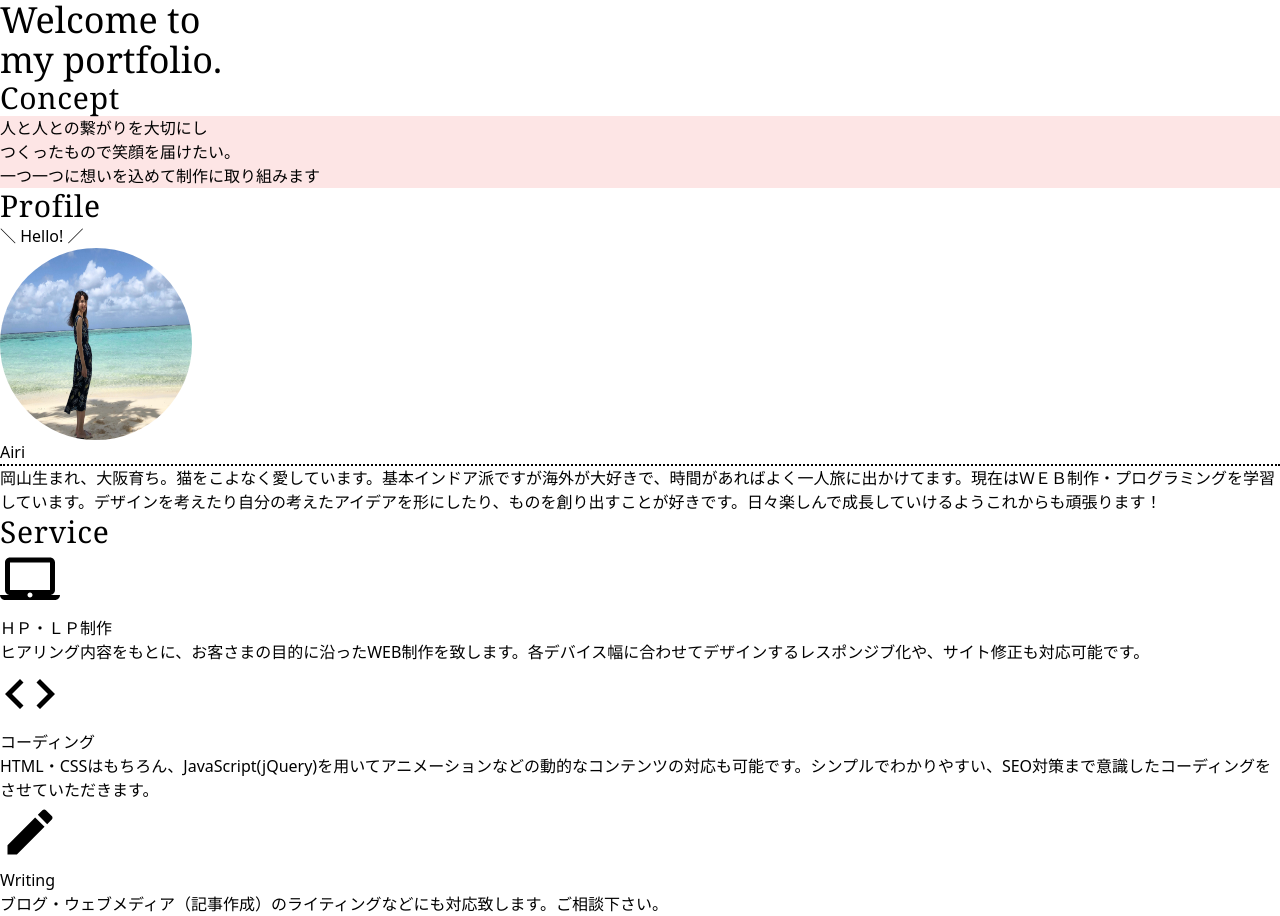
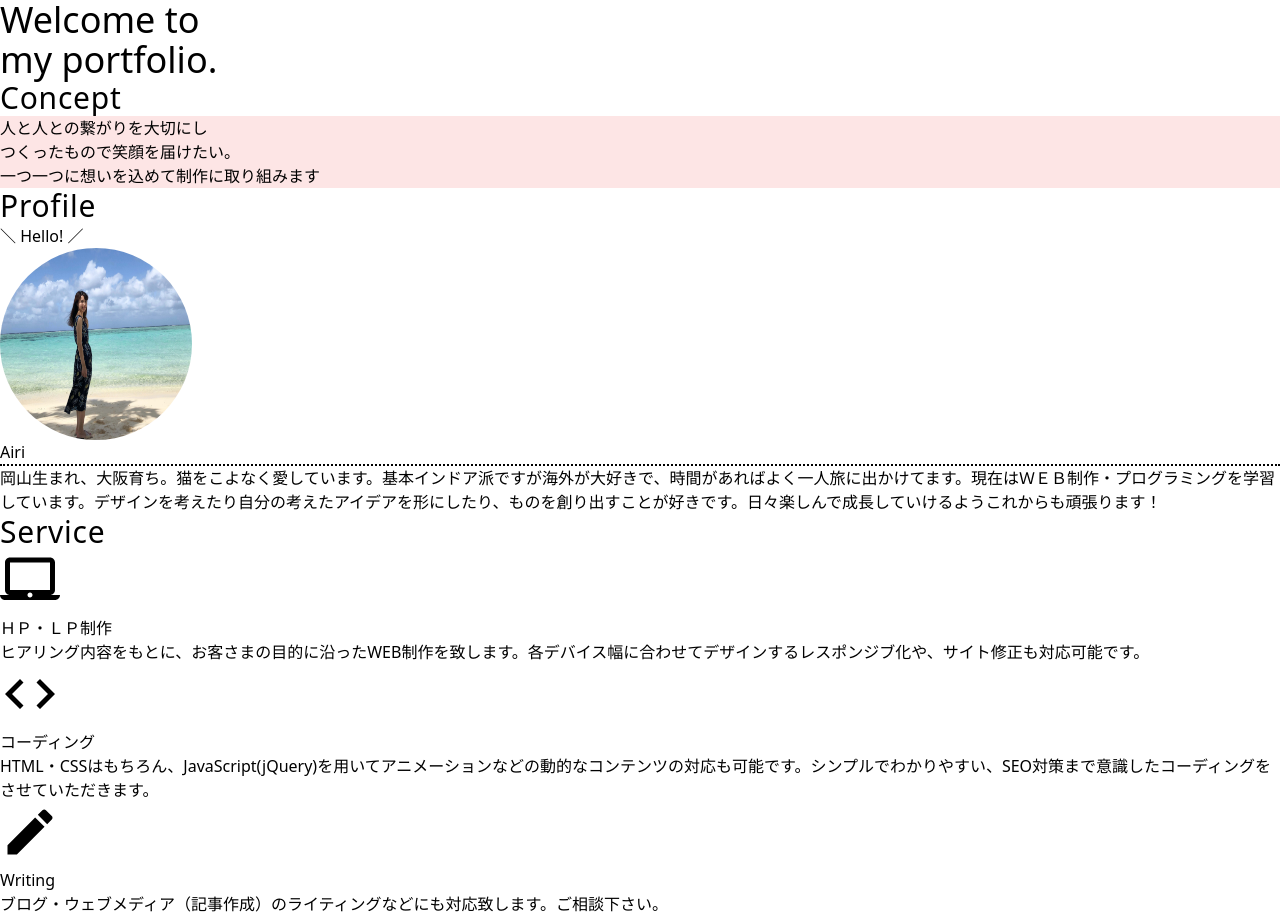
Before and after one commit to airiclover/Tailwind-practice, a Next.js app: page / in a window 1280 px wide. Built offline with nearby package versions, Linux system fonts and the light colour scheme.

Commit message:
✨ Add next-themes

```diff
--- a/tailwind.config.js
+++ b/tailwind.config.js
@@ -2,10 +2,16 @@ module.exports = {
   purge: [],
   darkMode: false, // or 'media' or 'class'
   theme: {
-    extend: {
-      colors: {
-        "light-pink": "#fac7c777",
-      },
+    colors: {
+      "light-pink": "#fac7c777",
+      "light-yellow": "rgb(255 249 245)",
+    },
+    fontFamily: {
+      Unna: ["Unna", "serif"],
+      CourierNew: ["Courier New", "serif"],
+    },
+    boxShadow: {
+      inner: "inset 0 0px 30px #fff",
     },
   },
   variants: {
```
